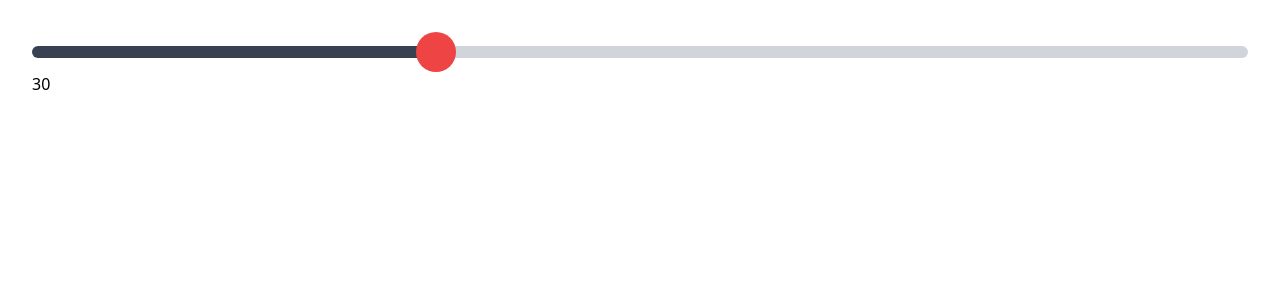
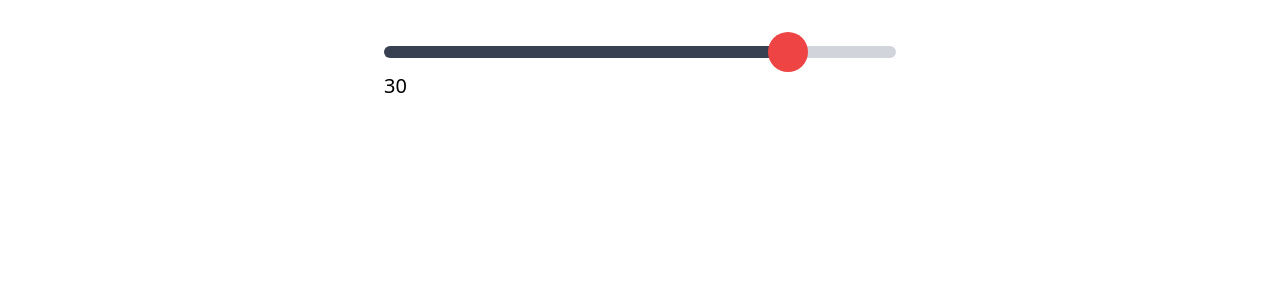
Before and after one commit to samselikoff/framer-motion-animated-slider, a React (Create React App) app: page / in a window 1280 px wide. Shown: the top 300 px of the page. Built offline with nearby package versions, Linux system fonts and the light colour scheme.

Commit message:
demo tweaks

```diff
--- a/src/App.js
+++ b/src/App.js
@@ -40,7 +40,7 @@ export default function App() {
   }, [handleX, max, min, value]);
 
   return (
-    <div className="p-8">
+    <div className="max-w-xl p-8 mx-auto">
       <div data-test="slider" className="relative flex flex-col justify-center">
         <motion.div
           data-test="slider-background"
@@ -98,7 +98,10 @@ export default function App() {
         />
       </div>
 
-      <motion.div animate={{ y: dragging && percent < 0.15 ? 20 : 0 }}>
+      <motion.div
+        className="text-xl"
+        animate={{ y: dragging && percent < 0.15 ? 20 : 0 }}
+      >
         {Math.floor(value * 100) / 100}
       </motion.div>
     </div>
```
